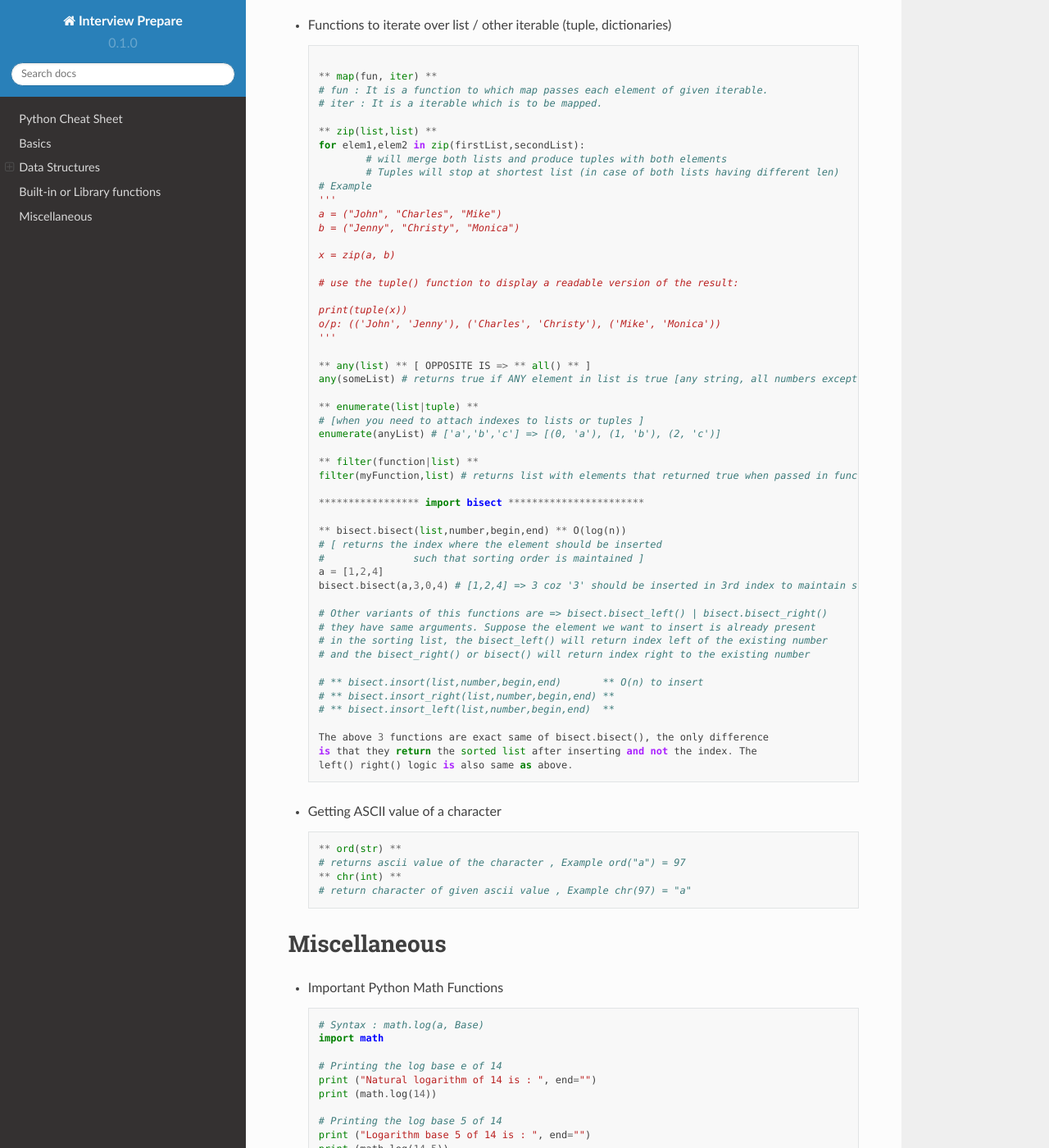
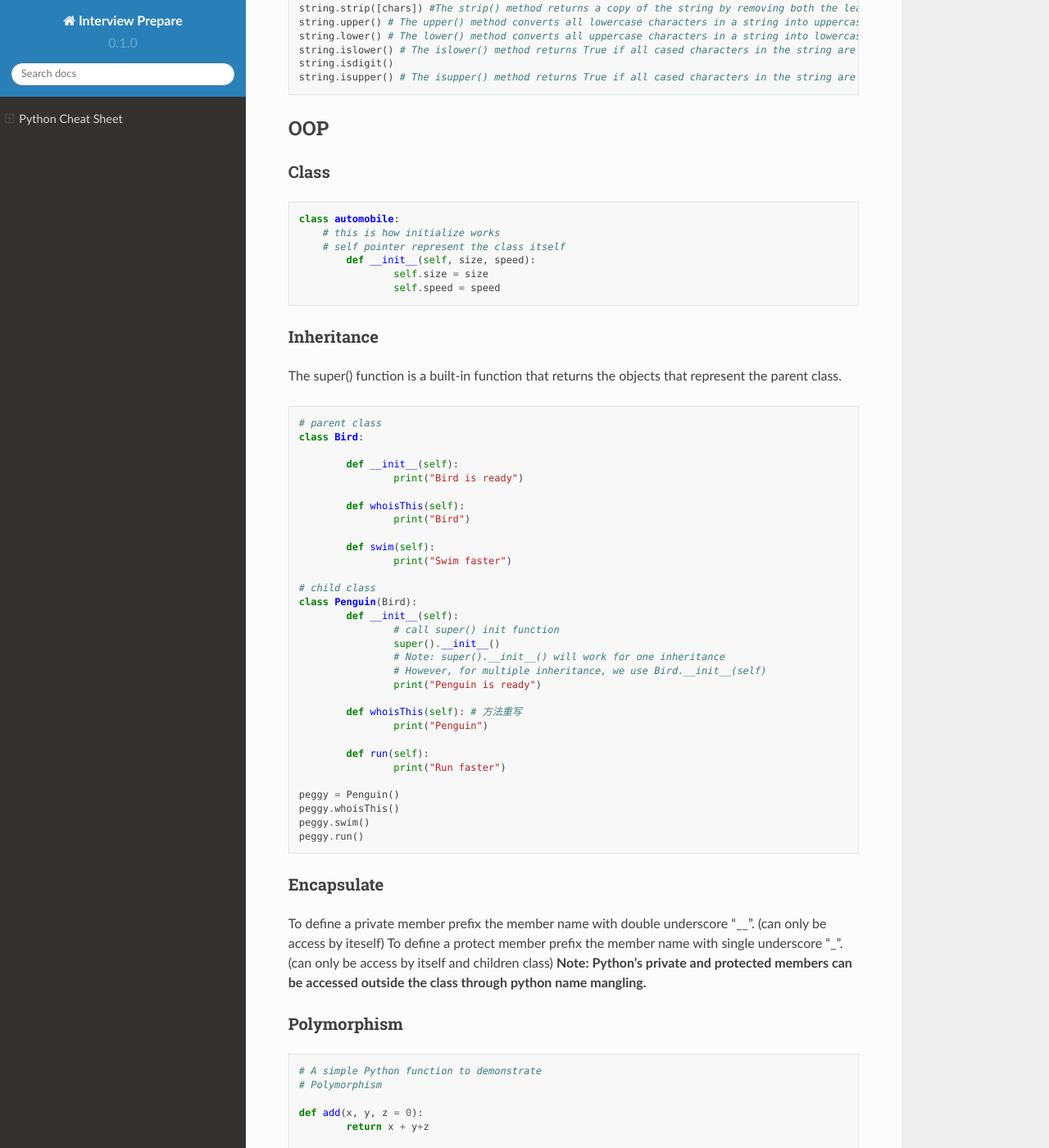
Before and after one commit to Raychen0617/Interview_prepare, a Sphinx documentation site: the page built from docs/source/LC/usage/python_usage.md, in a window 1280 px wide and 1400 px high, scrolled down 5426 px. Shown: the whole window at 82% size. Built offline with Sphinx 7.4.7 and the Read the Docs theme 2.0.0, drawn with Linux system fonts in a browser that asks for light colours; some of the changed text lies outside the part shown.

Commit message:
update_docs

````diff
--- a/docs/source/LC/usage/python_usage.md
+++ b/docs/source/LC/usage/python_usage.md
@@ -3,7 +3,7 @@
 [Click here for similar Java Resource (not made by me)](https://drive.google.com/file/d/1ao4ZA28zzBttDkuS6MLQI52gDs_CJZEm/view) <br>
 
 
-# Basics
+## Basics
 
 - Data Types
 
@@ -29,10 +29,14 @@
 
 > Python integer division acts a bit weird with -ve numbers ex: -3//2 will give -2 answer instead of -1 so always use int(-3/2) for integer division in problems
 
-# Data Structures
+## Data Structures
 
-## Lists
-Lists are used to store multiple items in a single variable
+### Lists
+- Mutable
+- Higher memory consumption
+- A lot of built-in methods are available
+- Slower iteration
+- Better for operations like insertion and deletion
 
 ```python
 nums = [1,2,3]
@@ -71,7 +75,7 @@
 a[-3::-1]  # everything except the last two items, reversed
 ```
 
-## Dictionary
+### Dictionary
 
 Dictionaries are used to store data values in key:value pairs.
 Note: Lists cannot be used as key, whereas tuple can be used as key. [Reference](https://blog.hubspot.com/website/variables-python#:~:text=Unlike%20other%20programming%20languages%3B%20Python,assign%20a%20value%20to%20them.)
@@ -97,7 +101,7 @@
 dict.update({KEY:VALUE})
 ```
 
-## Counter
+### Counter
 
 Python Counter is a container that will hold the count of each of the elements present in the container. The counter is a sub-class available inside the dictionary class. Specifically used for element frequencies.
 
@@ -127,7 +131,7 @@
 del couterObject['s']
 ```
 
-## Deque
+### Deque
 A double-ended queue, or deque, has the feature of adding and removing elements from either end.
 
 ```python
@@ -151,7 +155,7 @@
 queue.reverse() # reverses order of queue elements
 ```
 
-## Heapq
+### Heapq
 
 As we know the Heap Data Structure is used to implement the Priority Queue ADT. In python we can directly access a Priority Queue implemented using a Heap by using the **Heapq** library/module.
 
@@ -174,7 +178,7 @@
 # If we want to use max heap we can simply invert the value
 ```
 
-## Sets
+### Sets
 
 A set is a collection which is unordered, immutable, unindexed, No Duplicates.
 
@@ -188,10 +192,15 @@
 # Remove will throw error if item is not there, discard will not
 ```
 
-## Tuples
+### Tuples
 
 A [tuple](https://www.scaler.com/topics/python/tuples-in-python/) is a collection which is ordered, **unchangeable** and can contain duplicate values
 
+- Immutable
+- Lower memory consumption
+- A small number of built-in methods available
+- Faster iteration
+- Better for accessing elements
 
 ```python
 tuple = (1, 2, 3, 1)
@@ -200,7 +209,7 @@
 tuple.index(1) # returns index of 1 in array
 ```
 
-## Strings
+### Strings
 
 ```python
 # ** split Function **
@@ -250,146 +259,336 @@
 string.isdigit()
 string.isupper() # The isupper() method returns True if all cased characters in the string are uppercase and there is at least one cased character, False otherwise.
 ```
+## OOP
 
-# Built-in or Library functions
+### Class
+```python
+class automobile:
+    # this is how initialize works
+    # self pointer represent the class itself
+	def __init__(self, size, speed):
+		self.size = size
+		self.speed = speed
+```
 
-- Functions to iterate over list / other iterable (tuple, dictionaries)
+### Inheritance
+The super() function is a built-in function that returns the objects that represent the parent class.
+```python
+# parent class
+class Bird:
 
-    ```python
+	def __init__(self):
+		print("Bird is ready")
 
-    ** map(fun, iter) **
-    # fun : It is a function to which map passes each element of given iterable.
-    # iter : It is a iterable which is to be mapped.
+	def whoisThis(self):
+		print("Bird")
 
-    ** zip(list,list) **
-    for elem1,elem2 in zip(firstList,secondList):
-    	# will merge both lists and produce tuples with both elements
-    	# Tuples will stop at shortest list (in case of both lists having different len)
-    # Example
-    '''
-    a = ("John", "Charles", "Mike")
-    b = ("Jenny", "Christy", "Monica")
+	def swim(self):
+		print("Swim faster")
 
-    x = zip(a, b)
+# child class
+class Penguin(Bird):
+	def __init__(self):
+		# call super() init function
+		super().__init__()
+		# Note: super().__init__() will work for one inheritance
+		# However, for multiple inheritance, we use Bird.__init__(self)
+		print("Penguin is ready")
 
-    # use the tuple() function to display a readable version of the result:
+	def whoisThis(self): # 方法重写
+		print("Penguin")
 
-    print(tuple(x))
-    o/p: (('John', 'Jenny'), ('Charles', 'Christy'), ('Mike', 'Monica'))
-    '''
+	def run(self):
+		print("Run faster")
 
-    ** any(list) ** [ OPPOSITE IS => ** all() ** ]
-    any(someList) # returns true if ANY element in list is true [any string, all numbers except 0 also count as true]
+peggy = Penguin()
+peggy.whoisThis()
+peggy.swim()
+peggy.run()
+```
 
-    ** enumerate(list|tuple) **
-    # [when you need to attach indexes to lists or tuples ]
-    enumerate(anyList) # ['a','b','c'] => [(0, 'a'), (1, 'b'), (2, 'c')]
+### Encapsulate
+To define a private member prefix the member name with double underscore “__”. (can only be access by iteself)
+To define a protect member prefix the member name with single underscore “_”. (can only be access by itself and children class)
+**Note: Python’s private and protected members can be accessed outside the class through python name mangling.**
+<br>
 
-    ** filter(function|list) **
-    filter(myFunction,list) # returns list with elements that returned true when passed in function
+### Polymorphism
+```python
+# A simple Python function to demonstrate
+# Polymorphism
 
-    ***************** import bisect ***********************
+def add(x, y, z = 0):
+	return x + y+z
 
-    ** bisect.bisect(list,number,begin,end) ** O(log(n))
-    # [ returns the index where the element should be inserted
-    #		such that sorting order is maintained ]
-    a = [1,2,4]
-    bisect.bisect(a,3,0,4) # [1,2,4] => 3 coz '3' should be inserted in 3rd index to maintain sorting order
+# Driver code
+print(add(2, 3))
+print(add(2, 3, 4))
+```
+Polymorphism with Inheritance:
+```python
+class Bird:
+def intro(self):
+	print("There are many types of birds.")
 
-    # Other variants of this functions are => bisect.bisect_left() | bisect.bisect_right()
-    # they have same arguments. Suppose the element we want to insert is already present
-    # in the sorting list, the bisect_left() will return index left of the existing number
-    # and the bisect_right() or bisect() will return index right to the existing number
+def flight(self):
+	print("Most of the birds can fly but some cannot.")
 
-    # ** bisect.insort(list,number,begin,end)       ** O(n) to insert
-    # ** bisect.insort_right(list,number,begin,end) **
-    # ** bisect.insort_left(list,number,begin,end)  **
+class sparrow(Bird):
+def flight(self):
+	print("Sparrows can fly.")
+```
+Polymorphism with a Function and objects: To create a function that can take any object, allowing for polymorphism.
+```python
+def func(obj):
+	obj.capital()
+	obj.language()
+	obj.type()
 
-    The above 3 functions are exact same of bisect.bisect(), the only difference
-    is that they return the sorted list after inserting and not the index. The
-    left() right() logic is also same as above.
-    ```
+obj_ind = India()
+obj_usa = USA()
 
-- Getting ASCII value of a character
+func(obj_ind)
+func(obj_usa)
 
-    ```python
-    ** ord(str) **
-    # returns ascii value of the character , Example ord("a") = 97
-    ** chr(int) **
-    # return character of given ascii value , Example chr(97) = "a"
-    ```
+```
+## Built-in or Library functions
+
+### *args **kargs
+*args: non-keyworded, variable-length argument list passed by the function call.
+```python
+def myFun(*argv):
+	for arg in argv:
+		print(arg)
+myFun('Hello', 'Welcome', 'to', 'GeeksforGeeks')
+```
+**kargs: keyworded variable-length argument passed by the function call.
+```python
+def myFun(**kwargs):
+	for key, value in kwargs.items():
+		print("%s == %s" % (key, value))
+myFun(first='Geeks', mid='for', last='Geeks')
+```
+### with
+with statement is used in exception handling to make the code cleaner and much more readable
+```python
+# using with statement
+with open('file_path', 'w') as file:
+	file.write('hello world !')
+```
+
+### Generator
+A generator function in Python is defined like a normal function, but whenever it needs to generate a value, it does so with the yield keyword rather than return.
+```python
+# A generator function that yields 1 for first time,
+# 2 second time and 3 third time
+def simpleGeneratorFun():
+	yield 1
+	yield 2
+	yield 3
+
+# Driver code to check above generator function
+for value in simpleGeneratorFun():
+	print(value)
+```
+### Decorator
+有一天老闆突然讓你統計每個程式都運行了多長時間並比較下運行效率，此時如果你去手動修改每個程序的代碼一定會讓你抓狂。[Reference](https://blog.csdn.net/weixin_42134789/article/details/84635252)
+
+```python
+def time_it(func): # outer function
+    def inner(): # inner function
+        start = time.time()
+        func()
+        end = time.time()
+        print('need :{} sec'.format(end-start))
+    return inner
+
+@time_it
+def func1():
+    time.sleep(2)
+    print("Func1 is running.")
+```
+**A Closure in Python is a function object that remembers values in enclosing scopes even if they are not present in memory.**
+```python
+def outer(x):
+    a = x
+    def inner(y):
+        b = y
+        print(a+b)
+    return inner
+f1 = outer(1) # 返回inner函数对象+局部变量1(闭包)
+```
+General decorator
+```python
+def hint(func):
+    def wrapper(*args, **kwargs):
+        print('{} is running'.format(func.__name__))
+        return func(*args, **kwargs)
+    return wrapper
+
+@hint
+def hello():
+    print("Hello!")
 
 
-# Miscellaneous
+>>> hello()
+hello is running.
+Hello!
+```
+Advanced Decorator
+```python
+def hint(coder):
+    def wrapper(func):
+        @wraps(func)
+        def inner_wrapper(*args, **kwargs):
+            print('{} is running'.format(func.__name__))
+            print('Coder: {}'.format(coder))
+            return func(*args, **kwargs)
+        return inner_wrapper
+    return wrapper
 
-- Important Python Math Functions
 
-    ```python
-    # Syntax : math.log(a, Base)
-    import math
+@hint(coder="John")
+def hello():
+    print("Hello!")
+```
 
-    # Printing the log base e of 14
-    print ("Natural logarithm of 14 is : ", end="")
-    print (math.log(14))
 
-    # Printing the log base 5 of 14
-    print ("Logarithm base 5 of 14 is : ", end="")
-    print (math.log(14,5))
+Functions to iterate over list / other iterable (tuple, dictionaries)
 
-    # Python code to demonstrate the working of
-    # ceil() and floor()
-    #
-    a = 2.3
+```python
 
-    # returning the ceil of 2.3 (i.e 3)
-    print ("The ceil of 2.3 is : ", end="")
-    print (math.ceil(a))
+** map(fun, iter) **
+# fun : It is a function to which map passes each element of given iterable.
+# iter : It is a iterable which is to be mapped.
 
-    # returning the floor of 2.3 (i.e 2)
-    print ("The floor of 2.3 is : ", end="")
-    print (math.floor(a))
+** zip(list,list) **
+for elem1,elem2 in zip(firstList,secondList):
+    # will merge both lists and produce tuples with both elements
+    # Tuples will stop at shortest list (in case of both lists having different len)
+# Example
+'''
+a = ("John", "Charles", "Mike")
+b = ("Jenny", "Christy", "Monica")
 
-    # Constants
-    # Print the value of Euler e (2.718281828459045)
-    print (math.e)
-    # Print the value of pi (3.141592653589793)
-    print (math.pi)
-    print (math.gcd(b, a))
-    print (pow(3,4))
-    # print the square root of 4
-    print(math.sqrt(4))
-    a = math.pi/6
-    b = 30
+x = zip(a, b)
 
-    # returning the converted value from radians to degrees
-    print ("The converted value from radians to degrees is : ", end="")
-    print (math.degrees(a))
+# use the tuple() function to display a readable version of the result:
 
-    # returning the converted value from degrees to radians
-    print ("The converted value from degrees to radians is : ", end="")
-    print (math.radians(b))
+print(tuple(x))
+o/p: (('John', 'Jenny'), ('Charles', 'Christy'), ('Mike', 'Monica'))
+'''
 
-    ** bin(int) **
-    bin(anyNumber) # Returns binary version of number
+** any(list) ** [ OPPOSITE IS => ** all() ** ]
+any(someList) # returns true if ANY element in list is true [any string, all numbers except 0 also count as true]
 
-    ** divmod(int,int) **
-    divmod(dividend,divisor) # returns tuple like (quotient, remainder)
-    ```
+** enumerate(list|tuple) **
+# [when you need to attach indexes to lists or tuples ]
+enumerate(anyList) # ['a','b','c'] => [(0, 'a'), (1, 'b'), (2, 'c')]
 
-- Python cmp_to_key function to sort list with custom compare function
-    return a negative value (`< 0`) when the left item should be sorted *before* the right item
-    return a positive value (`> 0`) when the left item should be sorted *after* the right item
-    return `0` when both the left and the right item have the same weight and should be ordered "equally" without precedence
+** filter(function|list) **
+filter(myFunction,list) # returns list with elements that returned true when passed in function
 
-    ```python
-    from functools import cmp_to_key
-    sorted(mylist, key=cmp_to_key(compare))
+***************** import bisect ***********************
 
-    def compare(item1, item2):
-        if fitness(item1) < fitness(item2):
-            return -1
-        elif fitness(item1) > fitness(item2):
-            return 1
-        else:
-            return 0
-    ```
+** bisect.bisect(list,number,begin,end) ** O(log(n))
+# [ returns the index where the element should be inserted
+#		such that sorting order is maintained ]
+a = [1,2,4]
+bisect.bisect(a,3,0,4) # [1,2,4] => 3 coz '3' should be inserted in 3rd index to maintain sorting order
+
+# Other variants of this functions are => bisect.bisect_left() | bisect.bisect_right()
+# they have same arguments. Suppose the element we want to insert is already present
+# in the sorting list, the bisect_left() will return index left of the existing number
+# and the bisect_right() or bisect() will return index right to the existing number
+
+# ** bisect.insort(list,number,begin,end)       ** O(n) to insert
+# ** bisect.insort_right(list,number,begin,end) **
+# ** bisect.insort_left(list,number,begin,end)  **
+
+The above 3 functions are exact same of bisect.bisect(), the only difference
+is that they return the sorted list after inserting and not the index. The
+left() right() logic is also same as above.
+```
+
+Getting ASCII value of a character
+```python
+** ord(str) **
+# returns ascii value of the character , Example ord("a") = 97
+** chr(int) **
+# return character of given ascii value , Example chr(97) = "a"
+```
+
+
+## Miscellaneous
+Important Python Math Functions
+
+```python
+# Syntax : math.log(a, Base)
+import math
+
+# Printing the log base e of 14
+print ("Natural logarithm of 14 is : ", end="")
+print (math.log(14))
+
+# Printing the log base 5 of 14
+print ("Logarithm base 5 of 14 is : ", end="")
+print (math.log(14,5))
+
+# Python code to demonstrate the working of
+# ceil() and floor()
+#
+a = 2.3
+
+# returning the ceil of 2.3 (i.e 3)
+print ("The ceil of 2.3 is : ", end="")
+print (math.ceil(a))
+
+# returning the floor of 2.3 (i.e 2)
+print ("The floor of 2.3 is : ", end="")
+print (math.floor(a))
+
+# Constants
+# Print the value of Euler e (2.718281828459045)
+print (math.e)
+# Print the value of pi (3.141592653589793)
+print (math.pi)
+print (math.gcd(b, a))
+print (pow(3,4))
+# print the square root of 4
+print(math.sqrt(4))
+a = math.pi/6
+b = 30
+
+# returning the converted value from radians to degrees
+print ("The converted value from radians to degrees is : ", end="")
+print (math.degrees(a))
+
+# returning the converted value from degrees to radians
+print ("The converted value from degrees to radians is : ", end="")
+print (math.radians(b))
+
+** bin(int) **
+bin(anyNumber) # Returns binary version of number
+
+** divmod(int,int) **
+divmod(dividend,divisor) # returns tuple like (quotient, remainder)
+```
+
+Python cmp_to_key function to sort list with custom compare function
+return a negative value (`< 0`) when the left item should be sorted *before* the right item
+return a positive value (`> 0`) when the left item should be sorted *after* the right item
+return `0` when both the left and the right item have the same weight and should be ordered "equally" without precedence
+
+```python
+from functools import cmp_to_key
+sorted(mylist, key=cmp_to_key(compare))
+
+def compare(item1, item2):
+    if fitness(item1) < fitness(item2):
+        return -1
+    elif fitness(item1) > fitness(item2):
+        return 1
+    else:
+        return 0
+```
````
